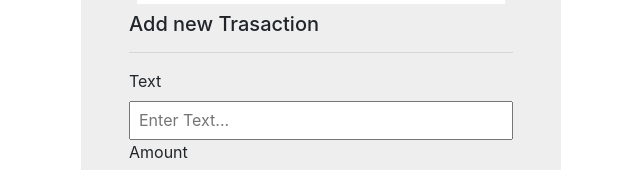
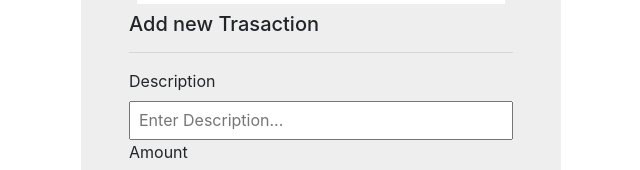
Before and after one commit to huzaifa-aslam/expense-tracker-app-react, a React (Create React App) app: page / in a window 1280 px wide. Shown: the part 331-501 px from the top of the page, without its empty margins (319-959 px from the left). Built offline with nearby package versions, Linux system fonts and the light colour scheme.

Commit message:
files updated

```diff
--- a/src/Child1.js
+++ b/src/Child1.js
@@ -87,14 +87,14 @@ setDesc("")
         <hr />
       </div>
       <form onSubmit={handleAddition}>
-        <label>Text</label>
+        <label>Description</label>
         <br />
         <input
     value={newDesc}
           className="w-100 p-2"
           type="text"
           onChange={(ev) => setDesc(ev.target.value)}
-          placeholder="Enter Text..."
+          placeholder="Enter Description..."
         />
         <br />
         <label>Amount</label>
```
